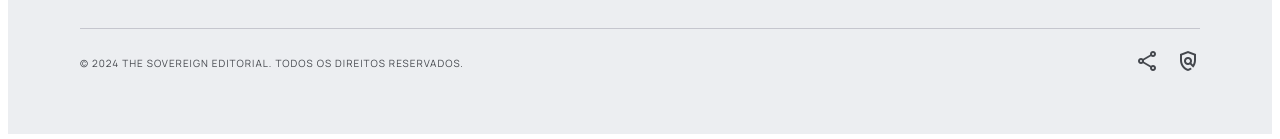
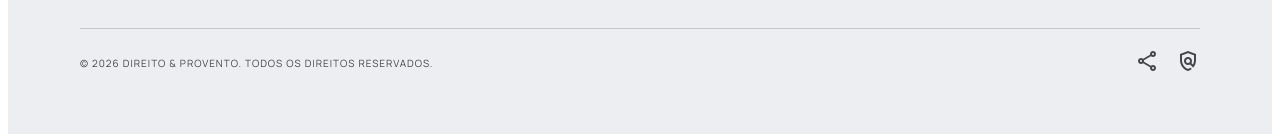
Before and after one commit to RyanEdi/frontend-sistemajuridico, a React (Vite) app: page /home in a window 1280 px wide. Shown: the part 4632-4771 px from the top of the page. Built offline with nearby package versions, Linux system fonts and the light colour scheme; no server answers.

Commit message:
Footer editado!

```diff
--- a/src/pages/public/HomePage.tsx
+++ b/src/pages/public/HomePage.tsx
@@ -416,7 +416,7 @@ const HomePage: React.FC = () => {
           </div>
 
           <div className="footer-bottom">
-            <p>© 2024 THE SOVEREIGN EDITORIAL. TODOS OS DIREITOS RESERVADOS.</p>
+            <p>© 2026 DIREITO & PROVENTO. TODOS OS DIREITOS RESERVADOS.</p>
             <div>
               <a href="#" aria-label="Compartilhar">
                 <span className="material-symbols-outlined">share</span>
```
